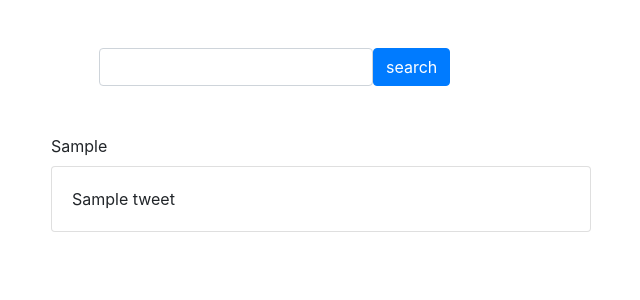
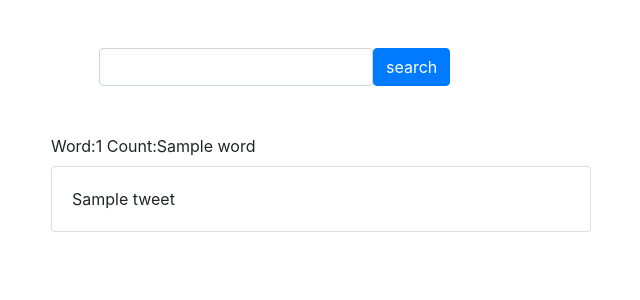
Before and after one commit to EdEDock/twitter_project, a Flask app: template templates/home.html in a window 1280 px wide. Shown: the top 300 px of the page, without its empty margins (319-959 px from the left). Run offline with Flask 2, Linux system fonts and the light colour scheme; the template is opened without the code that fills it: most values are stand-ins (such as "Sample title", 1, 10 or a date in 2020); some libraries are stand-ins or nearby versions.

Commit message:
Add simple display of word counts

```diff
--- a/templates/home.html
+++ b/templates/home.html
@@ -1,7 +1,7 @@
 <!DOCTYPE html>
 <html>
 <head>
-	<title>Flask Tweepy Tutorial</title>
+	<title>Twitter Project</title>
 	<link rel="stylesheet" type="text/css" href="https://stackpath.bootstrapcdn.com/bootstrap/4.2.1/css/bootstrap.min.css">
 </head>
 <body>
@@ -14,7 +14,10 @@
 	 <button class="btn btn-primary" type="submit">search</button>
        </form>
      </div>
-      {{ word_counts }}
+       {% for word in word_counts %}
+      <div>Word:{{ word[0] }} Count:{{ word[1] }}</div>
+       {% endfor %}
+
 	  {% for tweet in tweets %}
 	  <div class="card mt-2">
 	    <div class="card-body">
```
